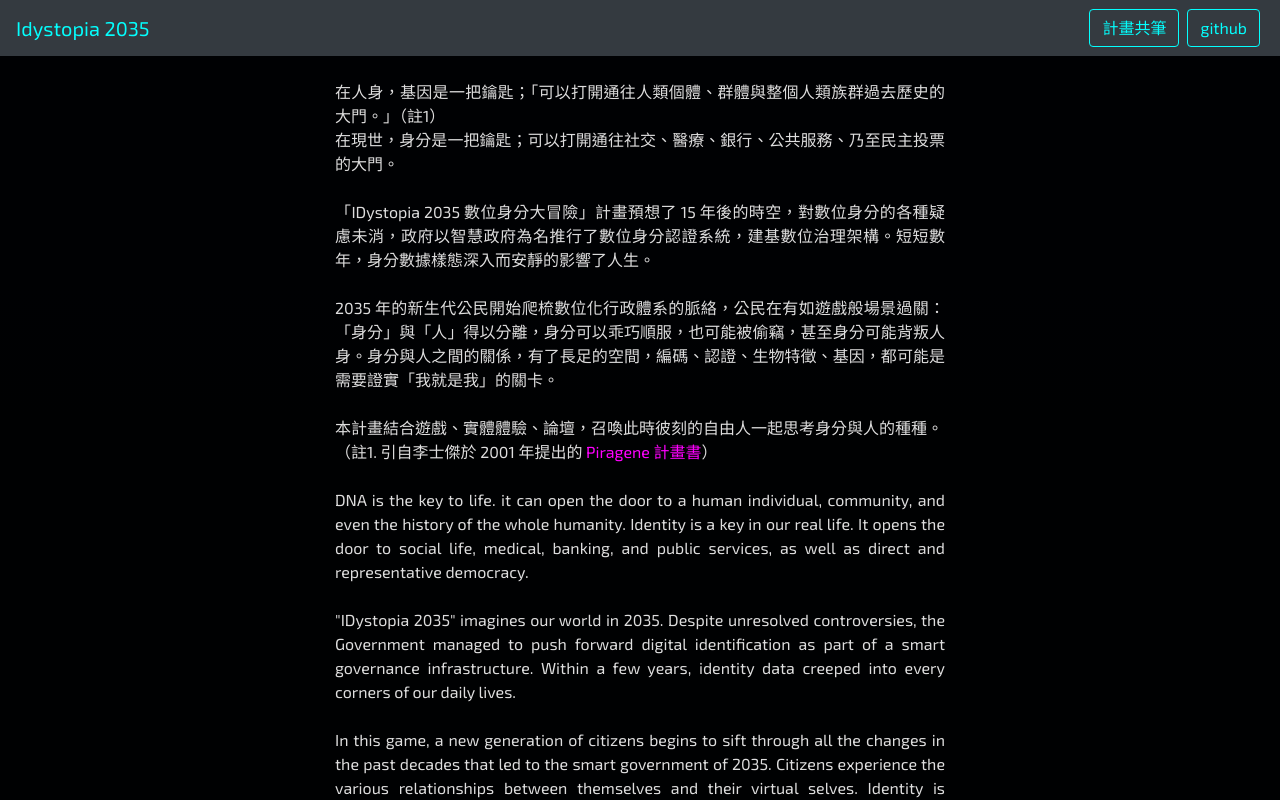
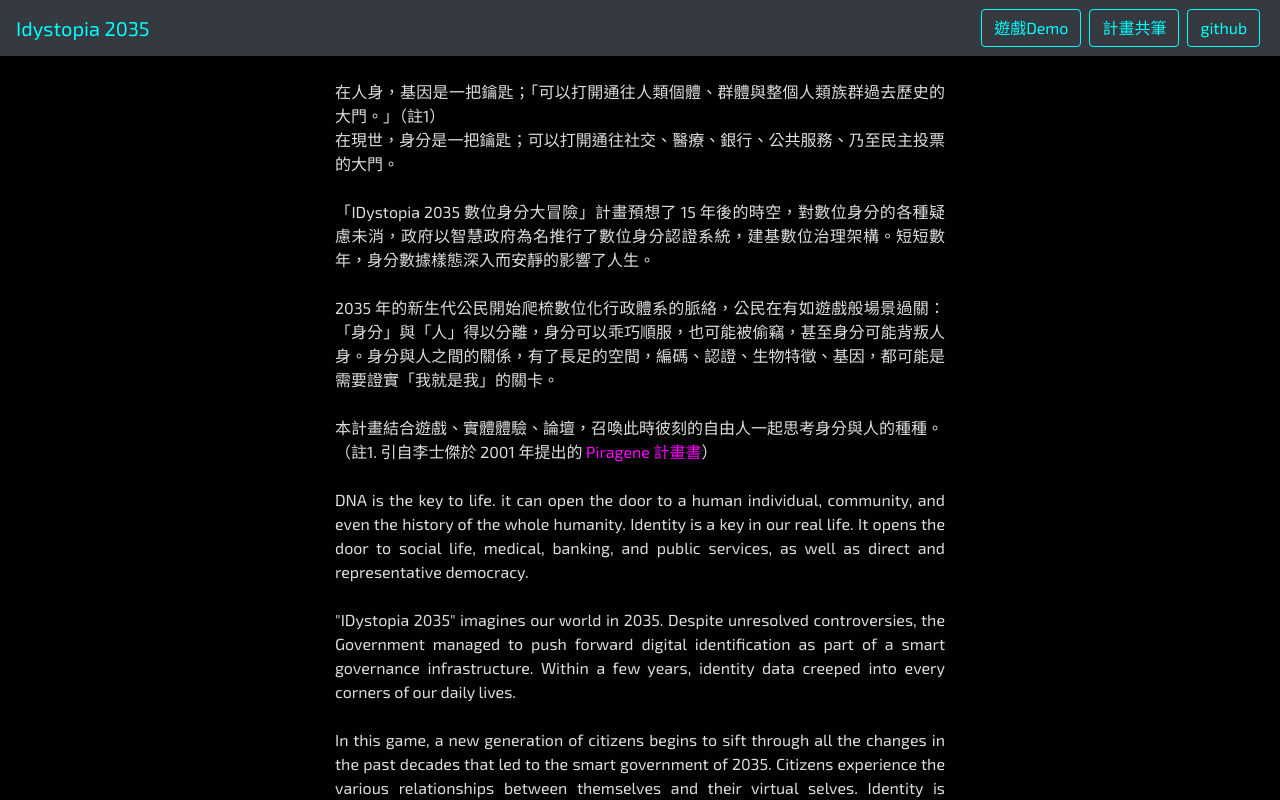
Before and after one commit to g0v/idystopia-index, a website: page src/index.pug in a window 1280 px wide. Shown: the top 800 px of the page. Drawn offline with nearby package versions, Linux system fonts and the light colour scheme; files that its build step writes are made by us from their sources.

Commit message:
add game_demo button

```diff
--- a/src/index.pug
+++ b/src/index.pug
@@ -20,6 +20,7 @@ html(lang='zh-TW')
         ul.navbar-nav.mr-auto
         ul.navbar-nav.ml-auto
           li.nav-item
+            a.btn.btn-outline-my.mx-1(role='button' href='https://idystopia.online/' target='_blank') 遊戲Demo
             a.btn.btn-outline-my.mx-1(role='button' href='https://g0v.hackmd.io/@qsl-tuBOSqqgZqsmYAFtzA/ryS4ob4WP' target='_blank') 計畫共筆
             a.btn.btn-outline-my.mx-1(role='button' href='https://github.com/g0v/IDystopia' target='_blank') github
     .container-fluid.main-visual.row.justify-content-center.align-items-center.m-0.p-0
```
Also changed, not shown: static/index.html.
